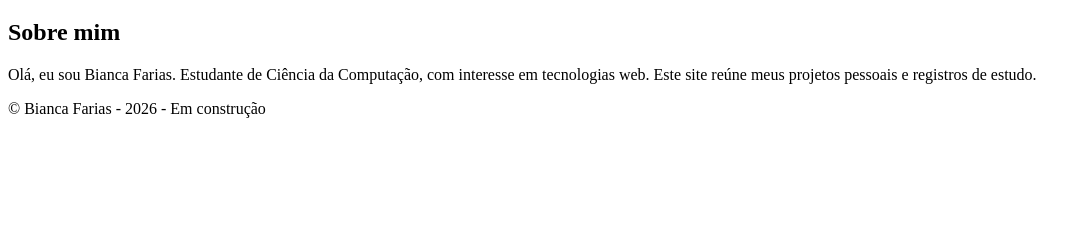
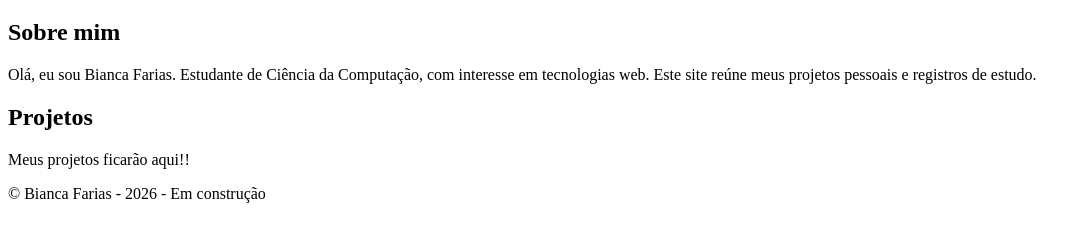
Before and after one commit to lubiasafira/biancafarias.com.br, a plain HTML site: page index.html in a window 1280 px wide. Shown: the part 61-302 px from the top of the page, without its empty margins (0-1087 px from the left). Drawn offline with Linux system fonts and the light colour scheme.

Commit message:
Modifica `index.html` adicionado artigo `Projetos`

```diff
--- a/index.html
+++ b/index.html
@@ -14,6 +14,11 @@
             <h2>Sobre mim</h2>
             <p> Olá, eu sou Bianca Farias. Estudante de Ciência da Computação, com interesse em tecnologias web. Este site reúne meus projetos pessoais e registros de estudo.</p>
         </article>
+
+        <article>
+            <h2>Projetos</h2>
+            <p>Meus projetos ficarão aqui!!</p>
+        </article>
     </main>
     <footer>
         <p>
```
